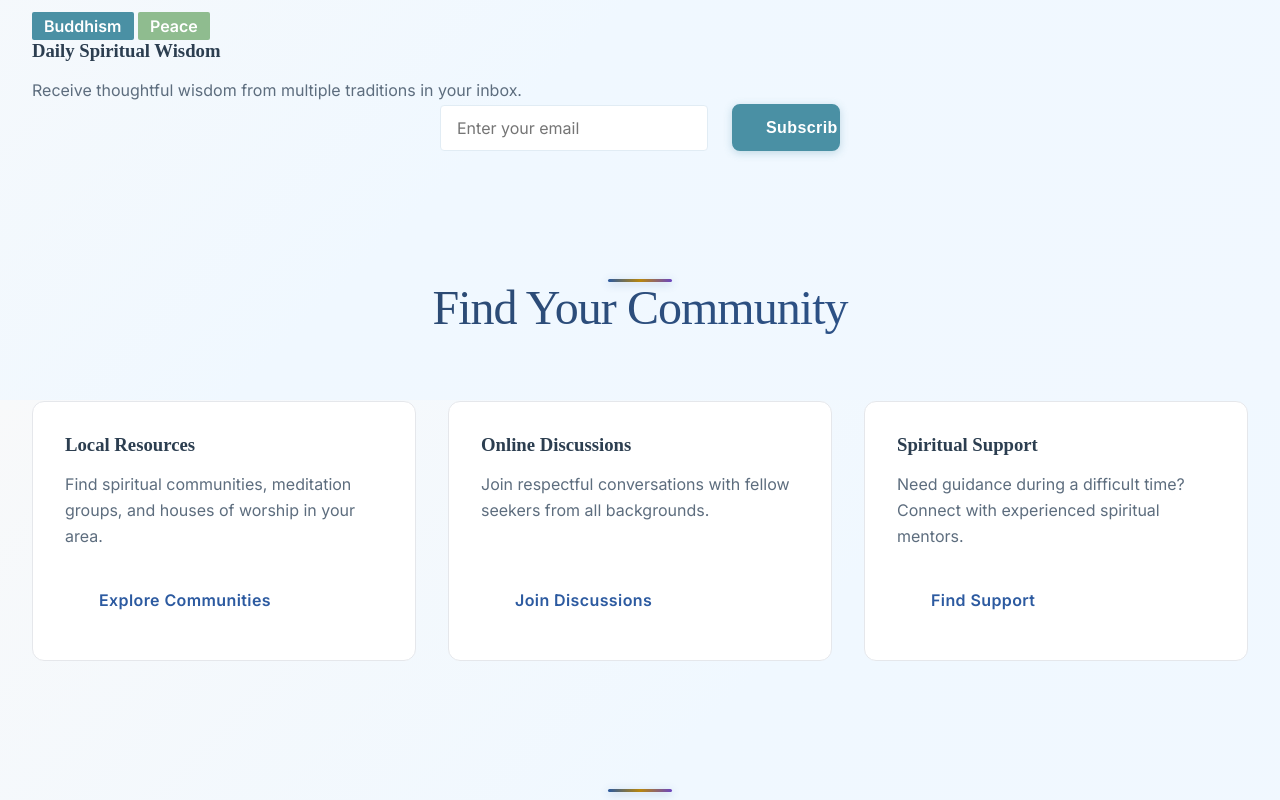
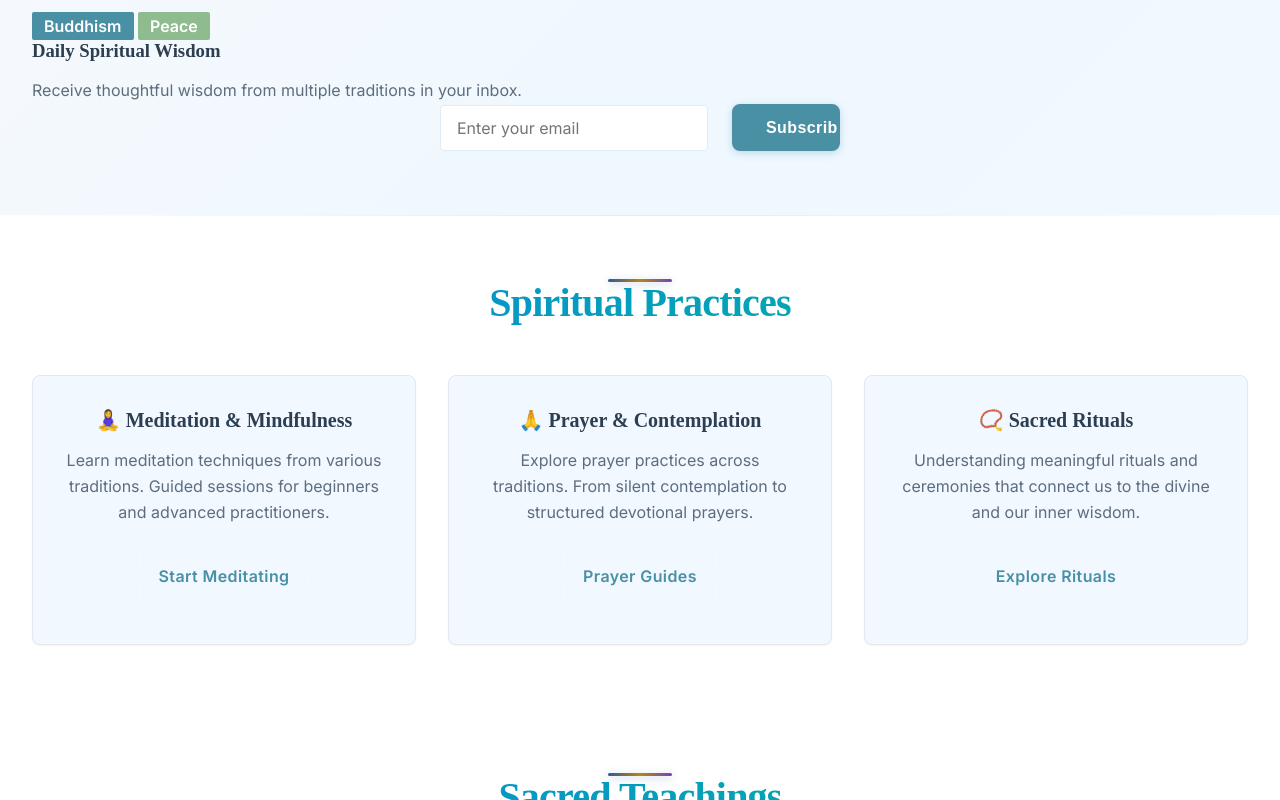
Before and after one commit to Spiritual-compass/platform, a website: page public/index.html in a window 1280 px wide. Shown: the part 2000-2800 px from the top of the page. Drawn offline with Linux system fonts and the light colour scheme.

Commit message:
🔄 CONTENT RESTRUCTURE: Remove community, add spiritual content pages
✅ REMOVED COMMUNITY SECTION:
- Removed community navigation and section
- Eliminated community references from about and footer
- Updated contact form options

🆕 ADDED CONTENT PAGES:
- Spiritual Practices section (meditation, prayer, rituals)
- Sacred Teachings section (texts, teachers, growth paths)
- Enhanced navigation with Practices and Teachings
- New content-pages.css with beautiful card styling

🎯 FOCUS SHIFT:
- From community building to content delivery
- Spiritual guidance through resources vs social interaction
- More actionable spiritual development content

Users now have access to meditation guides, sacred texts,
spiritual teachers, and structured growth paths instead of
community features.

```diff
--- a/public/index.html
+++ b/public/index.html
@@ -22,6 +22,7 @@
     <link rel="stylesheet" href="/styles/spiritual-backgrounds.css">
     <link rel="stylesheet" href="/styles/loading-animations.css">
     <link rel="stylesheet" href="/styles/enhanced-navigation.css">
+    <link rel="stylesheet" href="/styles/content-pages.css">
 </head>
 <body class="smooth-scroll">
 <div class="page-container">
@@ -37,7 +38,8 @@
                 <a href="#about" class="nav-link">About</a>
                 <a href="#assessment" class="nav-link">Find Your Path</a>
                 <a href="#wisdom" class="nav-link">Daily Wisdom</a>
-                <a href="#community" class="nav-link">Community</a>
+                <a href="#practices" class="nav-link">Practices</a>
+                <a href="#teachings" class="nav-link">Teachings</a>
             </div>
             <button class="nav-toggle" aria-label="Toggle navigation">
                 <span></span>
@@ -92,7 +94,7 @@
                 <div class="about-card">
                     <div class="card-icon">🤝</div>
                     <h3>Safe Space</h3>
-                    <p>A respectful, non-judgmental community where all sincere spiritual seeking is welcomed and honored.</p>
+                    <p>A respectful, non-judgmental approach where all sincere spiritual seeking is welcomed and honored through our content.</p>
                 </div>
                 <div class="about-card">
                     <div class="card-icon">🌍</div>
@@ -147,25 +149,49 @@
         </div>
     </section>
 
-    <!-- Community -->
-    <section id="community" class="section community">
+    <!-- Spiritual Practices -->
+    <section id="practices" class="section practices">
         <div class="container">
-            <h2 class="section-title">Find Your Community</h2>
-            <div class="community-grid">
-                <div class="community-card">
-                    <h3>Local Resources</h3>
-                    <p>Find spiritual communities, meditation groups, and houses of worship in your area.</p>
-                    <a href="/community/" class="btn btn-outline">Explore Communities</a>
+            <h2 class="section-title">Spiritual Practices</h2>
+            <div class="practices-grid">
+                <div class="practice-card">
+                    <h3>🧘‍♀️ Meditation & Mindfulness</h3>
+                    <p>Learn meditation techniques from various traditions. Guided sessions for beginners and advanced practitioners.</p>
+                    <a href="/meditation/" class="btn btn-outline">Start Meditating</a>
                 </div>
-                <div class="community-card">
-                    <h3>Online Discussions</h3>
-                    <p>Join respectful conversations with fellow seekers from all backgrounds.</p>
-                    <a href="/community/discussions/" class="btn btn-outline">Join Discussions</a>
+                <div class="practice-card">
+                    <h3>🙏 Prayer & Contemplation</h3>
+                    <p>Explore prayer practices across traditions. From silent contemplation to structured devotional prayers.</p>
+                    <a href="/prayer/" class="btn btn-outline">Prayer Guides</a>
                 </div>
-                <div class="community-card">
-                    <h3>Spiritual Support</h3>
-                    <p>Need guidance during a difficult time? Connect with experienced spiritual mentors.</p>
-                    <a href="/support/" class="btn btn-outline">Find Support</a>
+                <div class="practice-card">
+                    <h3>📿 Sacred Rituals</h3>
+                    <p>Understanding meaningful rituals and ceremonies that connect us to the divine and our inner wisdom.</p>
+                    <a href="/rituals/" class="btn btn-outline">Explore Rituals</a>
+                </div>
+            </div>
+        </div>
+    </section>
+
+    <!-- Teachings & Wisdom -->
+    <section id="teachings" class="section teachings">
+        <div class="container">
+            <h2 class="section-title">Sacred Teachings</h2>
+            <div class="teachings-grid">
+                <div class="teaching-card">
+                    <h3>📖 Sacred Texts</h3>
+                    <p>Explore wisdom from sacred texts of all traditions. Modern interpretations and ancient insights.</p>
+                    <a href="/texts/" class="btn btn-outline">Read Sacred Texts</a>
+                </div>
+                <div class="teaching-card">
+                    <h3>👥 Spiritual Teachers</h3>
+                    <p>Learn from contemporary and historical spiritual teachers across all traditions and paths.</p>
+                    <a href="/teachers/" class="btn btn-outline">Meet Teachers</a>
+                </div>
+                <div class="teaching-card">
+                    <h3>🌱 Growth Paths</h3>
+                    <p>Structured spiritual growth journeys tailored to your tradition and personal spiritual calling.</p>
+                    <a href="/paths/" class="btn btn-outline">Begin Journey</a>
                 </div>
             </div>
         </div>
@@ -195,8 +221,9 @@
                         <select name="topic" required>
                             <option value="">What can we help with?</option>
                             <option value="spiritual-guidance">Spiritual guidance</option>
-                            <option value="finding-community">Finding community</option>
+                            <option value="meditation-practices">Meditation & practices</option>
                             <option value="tradition-questions">Questions about traditions</option>
+                            <option value="sacred-texts">Sacred texts & teachings</option>
                             <option value="general">General inquiry</option>
                         </select>
                     </div>
@@ -224,8 +251,8 @@
                     <h4>Explore</h4>
                     <a href="/assessment/">Spiritual Assessment</a>
                     <a href="/wisdom/">Daily Wisdom</a>
-                    <a href="/community/">Find Community</a>
-                    <a href="/traditions/">Learn About Traditions</a>
+                    <a href="/meditation/">Meditation Guide</a>
+                    <a href="/texts/">Sacred Texts</a>
                 </div>
                 <div class="footer-section">
                     <h4>Support</h4>
--- /dev/null
+++ b/public/styles/content-pages.css
@@ -0,0 +1,183 @@
+/* Content Pages - Practices & Teachings Styling */
+
+.practices, .teachings {
+    padding: 4rem 0;
+    background: var(--surface, #f9fafb);
+    position: relative;
+}
+
+.practices::before {
+    content: '';
+    position: absolute;
+    top: 0;
+    left: 0;
+    right: 0;
+    height: 1px;
+    background: linear-gradient(90deg, transparent, var(--border, #e5e7eb), transparent);
+}
+
+/* Grid Layouts */
+.practices-grid, .teachings-grid {
+    display: grid;
+    grid-template-columns: repeat(auto-fit, minmax(300px, 1fr));
+    gap: 2rem;
+    margin-top: 3rem;
+}
+
+/* Card Styling */
+.practice-card, .teaching-card {
+    background: var(--surface-elevated, #ffffff);
+    border-radius: var(--radius-lg, 1rem);
+    padding: 2rem;
+    text-align: center;
+    box-shadow: var(--shadow-sm, 0 1px 2px 0 rgb(0 0 0 / 0.05));
+    border: 1px solid var(--border-light, #f3f4f6);
+    transition: all 0.3s ease;
+    position: relative;
+    overflow: hidden;
+}
+
+.practice-card::before, .teaching-card::before {
+    content: '';
+    position: absolute;
+    top: 0;
+    left: 0;
+    right: 0;
+    height: 3px;
+    background: linear-gradient(90deg, var(--wisdom-blue, #3b82f6), var(--peace-green, #10b981));
+    opacity: 0;
+    transition: opacity 0.3s ease;
+}
+
+.practice-card:hover, .teaching-card:hover {
+    transform: translateY(-4px);
+    box-shadow: var(--shadow-md, 0 4px 6px -1px rgb(0 0 0 / 0.1));
+}
+
+.practice-card:hover::before, .teaching-card:hover::before {
+    opacity: 1;
+}
+
+.practice-card h3, .teaching-card h3 {
+    color: var(--text-primary, #1f2937);
+    font-size: 1.25rem;
+    font-weight: 600;
+    margin-bottom: 1rem;
+    display: flex;
+    align-items: center;
+    justify-content: center;
+    gap: 0.5rem;
+}
+
+.practice-card p, .teaching-card p {
+    color: var(--text-secondary, #6b7280);
+    line-height: 1.6;
+    margin-bottom: 1.5rem;
+}
+
+/* Button Styling */
+.practice-card .btn, .teaching-card .btn {
+    margin-top: auto;
+}
+
+.btn-outline {
+    background: transparent;
+    color: var(--primary, #2563eb);
+    border: 2px solid var(--primary, #2563eb);
+    padding: 0.75rem 1.5rem;
+    border-radius: var(--radius-md, 0.5rem);
+    text-decoration: none;
+    font-weight: 500;
+    transition: all 0.3s ease;
+    display: inline-block;
+}
+
+.btn-outline:hover {
+    background: var(--primary, #2563eb);
+    color: #ffffff;
+    transform: translateY(-1px);
+    box-shadow: var(--shadow-sm, 0 1px 2px 0 rgb(0 0 0 / 0.05));
+}
+
+/* Section Titles */
+.practices .section-title, .teachings .section-title {
+    background: linear-gradient(135deg, var(--wisdom-blue, #3b82f6), var(--peace-green, #10b981));
+    -webkit-background-clip: text;
+    -webkit-text-fill-color: transparent;
+    background-clip: text;
+    text-align: center;
+    font-size: 2.5rem;
+    font-weight: 700;
+    margin-bottom: 1rem;
+}
+
+/* Mobile Responsiveness */
+@media (max-width: 768px) {
+    .practices, .teachings {
+        padding: 3rem 0;
+    }
+
+    .practices-grid, .teachings-grid {
+        grid-template-columns: 1fr;
+        gap: 1.5rem;
+        margin-top: 2rem;
+    }
+
+    .practice-card, .teaching-card {
+        padding: 1.5rem;
+    }
+
+    .practices .section-title, .teachings .section-title {
+        font-size: 2rem;
+    }
+}
+
+/* Dark mode support */
+@media (prefers-color-scheme: dark) {
+    .practice-card, .teaching-card {
+        background: var(--surface, #1f2937);
+        border-color: var(--border, #374151);
+    }
+
+    .practices, .teachings {
+        background: var(--background, #111827);
+    }
+}
+
+/* Accessibility */
+.practice-card:focus-within, .teaching-card:focus-within {
+    outline: 2px solid var(--primary, #2563eb);
+    outline-offset: 2px;
+}
+
+/* Loading state for cards */
+@keyframes fadeInUp {
+    from {
+        opacity: 0;
+        transform: translateY(20px);
+    }
+    to {
+        opacity: 1;
+        transform: translateY(0);
+    }
+}
+
+.practice-card, .teaching-card {
+    animation: fadeInUp 0.6s ease-out forwards;
+}
+
+.practice-card:nth-child(2) {
+    animation-delay: 0.1s;
+}
+
+.practice-card:nth-child(3) {
+    animation-delay: 0.2s;
+}
+
+.teaching-card:nth-child(2) {
+    animation-delay: 0.1s;
+}
+
+.teaching-card:nth-child(3) {
+    animation-delay: 0.2s;
+}
```
